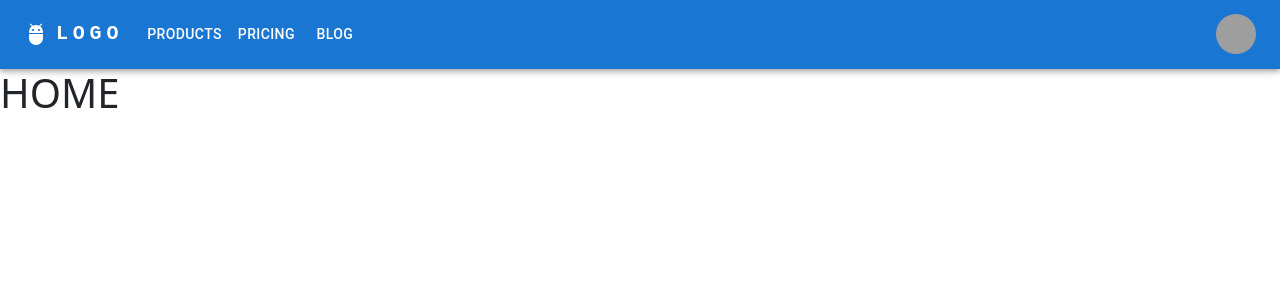
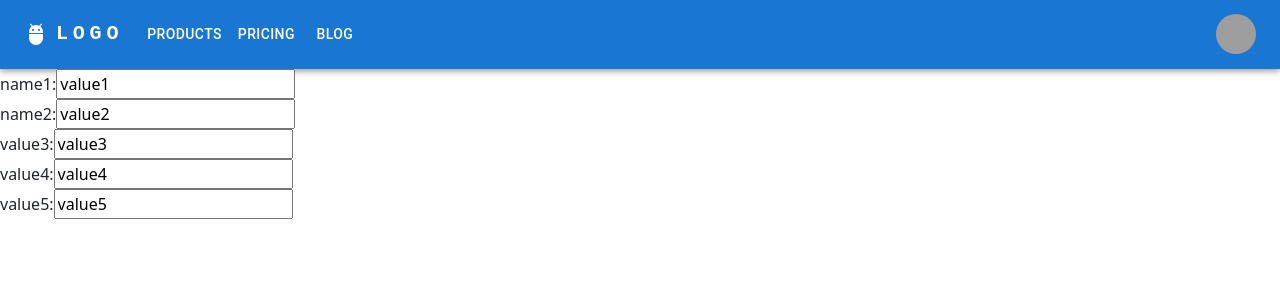
Before and after one commit to LucasGascn/lesChroniquesHeroiques, a React (Create React App) app in the folder client/: page / in a window 1280 px wide. Shown: the top 300 px of the page. Built offline with nearby package versions, Linux system fonts and the light colour scheme; grey boxes are pictures that could not be loaded; the HTML template or start-up script is replaced by a standard one.

Commit message:
form test

```diff
--- a/client/src/pages/home/home.js
+++ b/client/src/pages/home/home.js
@@ -1,9 +1,48 @@
+
+
+const FormPj = [{
+    inputName:'name1',
+    value : 'value1',
+    inputId : 'id1',
+    },
+    {
+    inputName:'name2',
+    value : 'value2',
+    inputId : 'id2',
+    },
+{
+    inputName:'value3',
+    value : 'value3',
+    inputId : 'id3',
+    },
+    {
+    inputName:'value4',
+    value : 'value4',
+    inputId : 'id4',
+    },
+    {
+    inputName:'value5',
+    value : 'value5',
+    inputId : 'id5',
+    },];
+
+
+
 function Home() {
+    const FPJ = FormPj.map((FPJ) => (
+        <div key={FPJ.inputId}>
+        <label htmlFor={FPJ.inputId}>{FPJ.inputName}:</label>
+        <input type="text" id={FPJ.inputId} name={FPJ.inputName} value={FPJ.value} />
+        </div>
+    ));
+
     return (
-      <div>
-        <h1>HOME</h1>
-      </div>
+        <div>
+        <form>
+            {FPJ}
+        </form>
+        </div>
     );
-  }
+    }
 
   export default Home;
```
